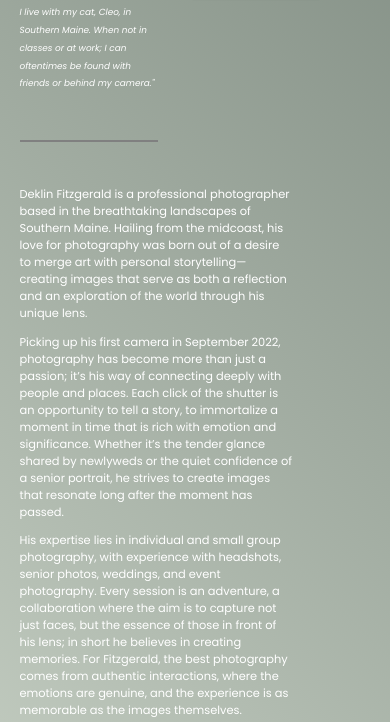
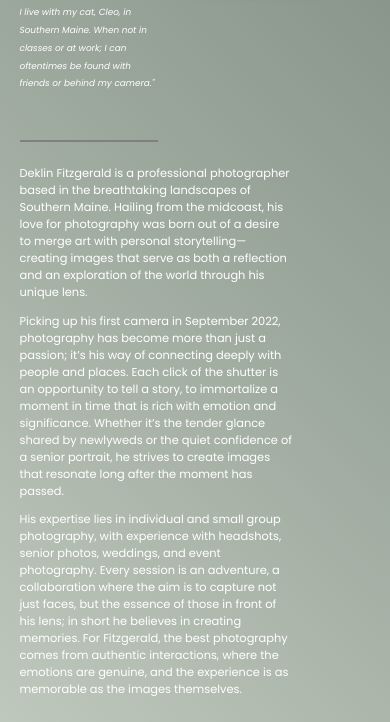
Before and after one commit to CDurepos/fitz-photography, a website: page about.html in a window 390 px wide. Shown: the part 247-969 px from the top of the page. Drawn offline with nearby package versions, Linux system fonts and the light colour scheme.

```diff
--- a/styles.css
+++ b/styles.css
@@ -341,7 +341,7 @@
     }
 
     #third-person-introduction {
-        top: 40vh;
+        top: 37.5vh;
         font-size: calc(7.5px + 1vmin);
     }
 }
```
